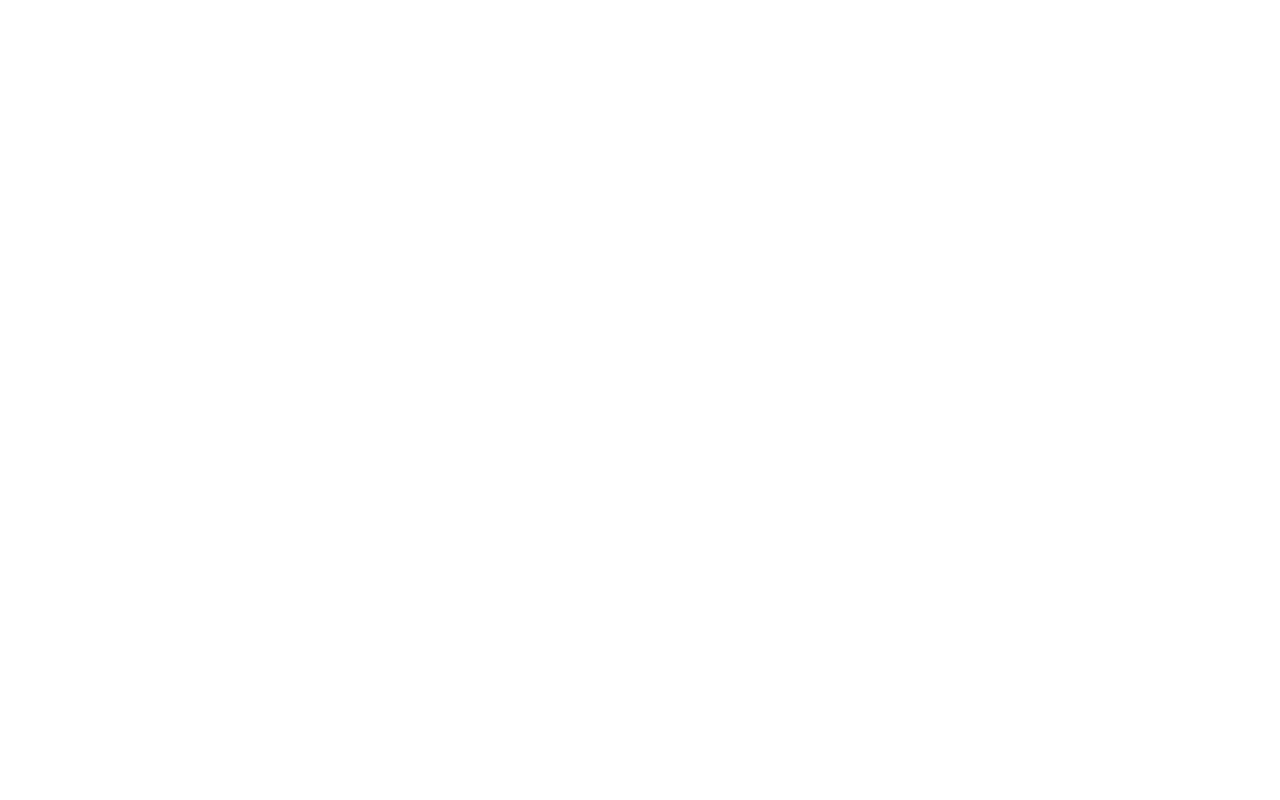
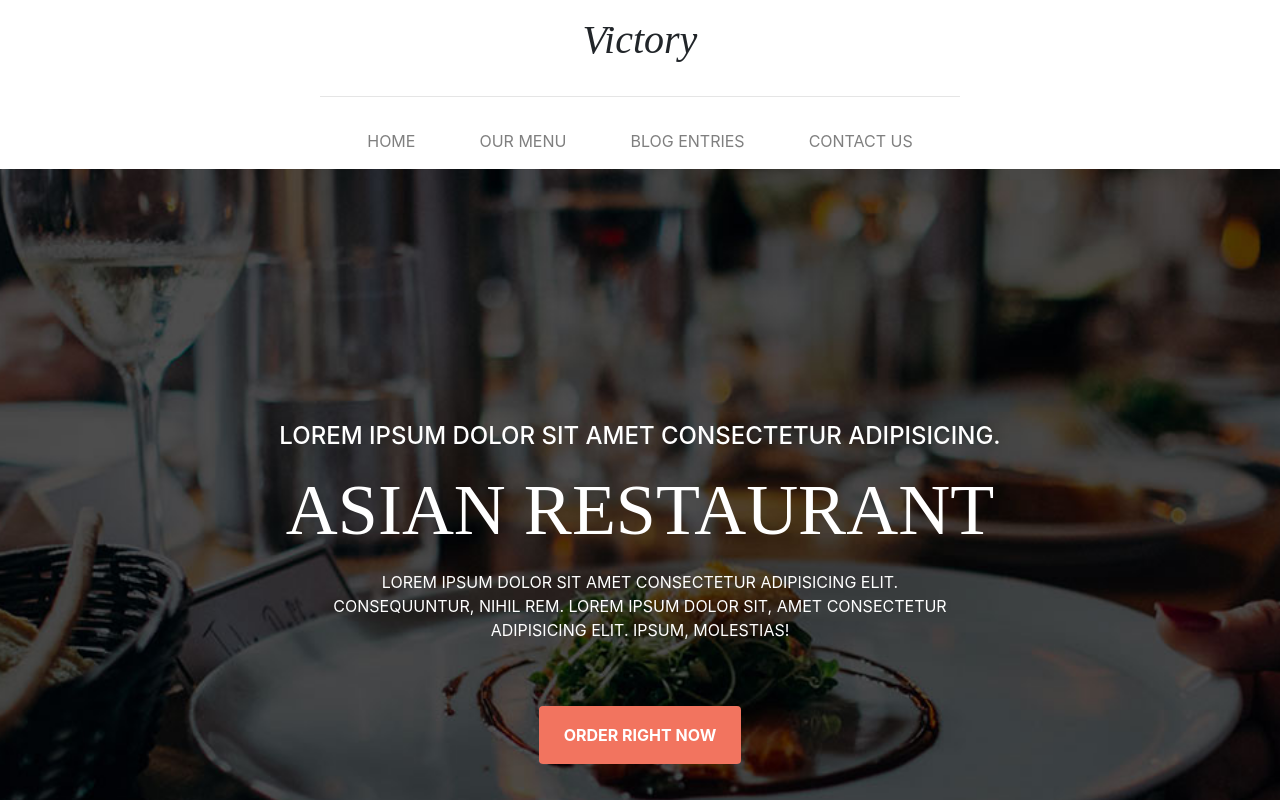
Before and after one commit to JamilaaH/html-sass-bootstrap-victory-miniprojet, a website: page index.html in a window 1280 px wide. Shown: the top 800 px of the page. Drawn offline with nearby package versions, Linux system fonts and the light colour scheme; a web font is replaced by a local one.

Commit message:
header fini, resp fini

```diff
--- a/index.html
+++ b/index.html
@@ -9,9 +9,45 @@
 </head>
 
 <body>
+    <header>
+        <h1 class="text-center py-3 font-italic spec">Victory</h1>
 
+        <hr class="w-50" />
 
+        <nav class="navbar navbar-expand-lg navbar-light bg-none">
+            <button class="navbar-toggler ml-auto" type="button" data-toggle="collapse" data-target="#navbarSupportedContent" aria-controls="navbarSupportedContent" aria-expanded="false" aria-label="Toggle navigation">
+              <span class="navbar-toggler-icon"></span>
+            </button>
 
+            <div class="collapse navbar-collapse" id="navbarSupportedContent">
+              <ul class="navbar-nav mx-auto text-uppercase">
+
+                <li class="nav-item mx-4">
+                  <a class="nav-link text-center" href="#">Home</a>
+                </li>
+
+                <li class="nav-item mx-4">
+                  <a class="nav-link text-center" href="#">our menu</a>
+                </li>
+                <li class="nav-item mx-4">
+                    <a class="nav-link text-center" href="#">blog entries</a>
+                </li>
+
+                <li class="nav-item mx-4">
+                    <a class="nav-link text-center" href="#">contact us</a>
+                </li>
+
+              </ul>
+
+            </div>
+          </nav>
+          <div id="homefood" class="text-center text-white text-uppercase d-flex align-items-center flex-column justify-content-center">
+            <h4 class="pt-5">Lorem ipsum dolor sit amet consectetur adipisicing.</h4>
+            <h2 class="spec display-3 p-lg-2 p-xl-2">Asian restaurant</h2>
+            <p class="w-50">Lorem ipsum dolor sit amet consectetur adipisicing elit. Consequuntur, nihil rem. Lorem ipsum dolor sit, amet consectetur adipisicing elit. Ipsum, molestias!</p>
+            <button class="btn bg-rose font-weight-bold text-white text-uppercase mt-5 py-3 px-4">order right now</button>
+          </div>
+    </header>
 
     <!-- script jquery -->
     <script src="./node_modules/jquery/dist/jquery.js"></script>
--- a/src/sass/_variables.sass
+++ b/src/sass/_variables.sass
@@ -0,0 +1 @@
+$theme-colors: ( 'rose' : #f2745f )
--- /dev/null
+++ b/src/sass/modules/_header.sass
@@ -0,0 +1,12 @@
+header
+
+    div#homefood
+        width: 100%
+        height: 100vh
+        background-image: url("../img/banner-bg.jpg")
+        background-position: center center
+        background-size: cover
+        background-repeat: no-repeat
+
+    .spec
+        font-family: 'spectral'
--- a/src/sass/modules/_style.sass
+++ b/src/sass/modules/_style.sass
@@ -0,0 +1 @@
+@import ./_header.sass
```
Also changed, not shown: public/css/app.css.
